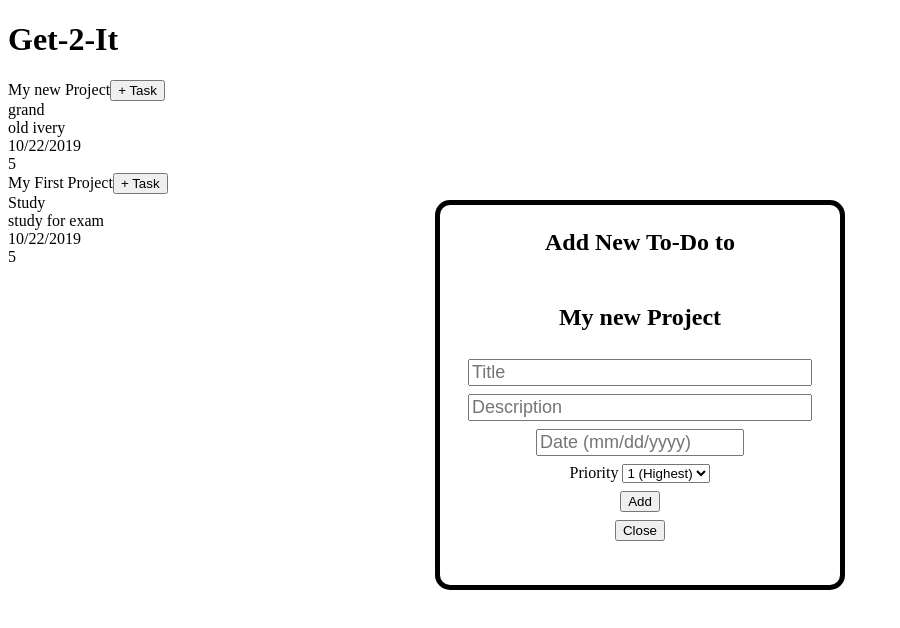
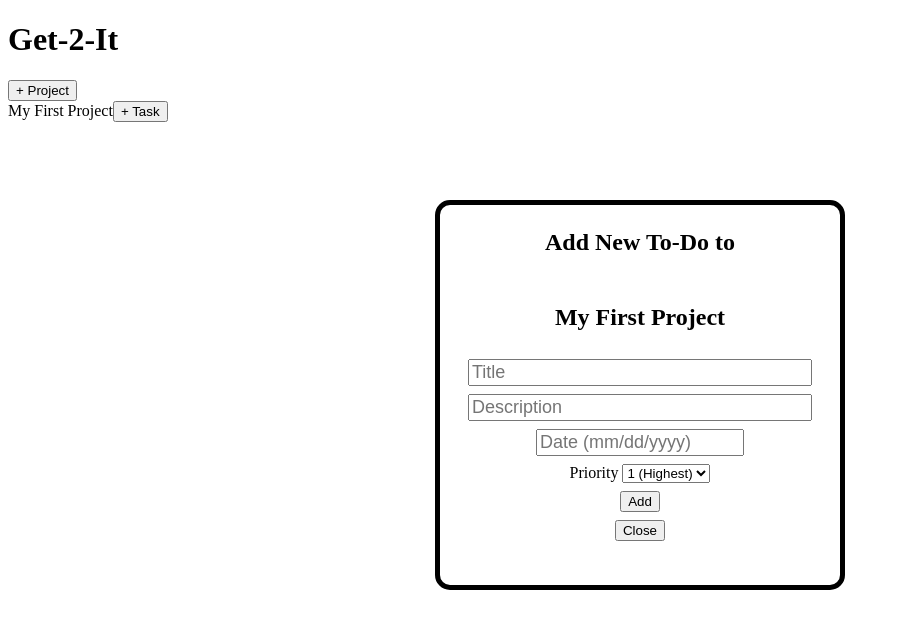
Before and after one commit to garyarzuma/To-Do-List, a website built with webpack: page dist/index.html in a window 1280 px wide. Both pictures are taken after a click on the button "+ Task". Shown: the whole page, without its empty margins (0-900 px from the left). Built offline with nearby package versions, Linux system fonts and the light colour scheme.

Commit message:
Added +Project Button to create more projects

```diff
--- a/src/addItemPopUp.js
+++ b/src/addItemPopUp.js
@@ -28,6 +28,7 @@ const addItemPopUp = (() => {
                 myForm.dropdown.value);
 
         myItem.myProject = selectedProject.textContent;
+       // JSON.parse(selectedProject.textContent).addTask(myItem); need to add array that holds projects
 
         addToDOM.displayTask(myItem);
 
--- /dev/null
+++ b/src/addProjectPopUp.js
@@ -0,0 +1,37 @@
+import addToDOM from './addToDOM';
+import projectItem from './projectItem';
+
+const addProjectPopUp = (() => {
+    const myForm = document.getElementById('myProjectForm');
+
+    const showForm = () => {
+        myForm.style.display = "block";
+    }
+
+    const closeForm = () => myForm.style.display = "none";
+
+
+    const clearForm = (myForm) => {
+        myForm.title.value = "";
+        myForm.description.value = "";
+    }
+
+    const handleFormInput = (e) => {
+        const myForm = e.target.form;
+
+        const myProject = projectItem(myForm.title.value,
+                myForm.description.value);
+
+       // JSON.parse(selectedProject.textContent).addTask(myItem); need to add array that holds projects
+
+        addToDOM.displayProject(myProject);
+
+        closeForm();
+        clearForm(myForm);
+
+    }
+
+    return{showForm, closeForm, handleFormInput,};
+})();
+
+ export default addProjectPopUp;
--- a/src/addToDOM.js
+++ b/src/addToDOM.js
@@ -23,7 +23,7 @@ const addToDOM = (() => {
         const myTaskDiv = document.createElement('div');
 
         myTaskDiv.className = "taskItem";
-        console.log(myTask.myProject)
+
         const myProjectDiv = document.getElementById(`${myTask.myProject}`)
 
         myProjectDiv.appendChild(myTaskDiv);
--- a/src/eventListener.js
+++ b/src/eventListener.js
@@ -1,6 +1,17 @@
 import addItemPopUp from "./addItemPopUp";
+import addProjectPopUp from './addProjectPopUp';
 
 const eventListener = (() => {
+
+    const openProjectPopUpDiv = document.querySelector('.addProjectPopUp');
+    openProjectPopUpDiv.addEventListener("click", addProjectPopUp.showForm);
+
+    const closeProjectPopUpDiv = document.querySelector('.closeProjectButton');
+    closeProjectPopUpDiv.addEventListener("click", addProjectPopUp.closeForm);
+
+    const submitProjectDiv = document.querySelector('.addProjectButton');
+    submitProjectDiv.addEventListener("click", addProjectPopUp.handleFormInput);
+
     const closePopUpDiv = document.querySelector('.closeButton');
     closePopUpDiv.addEventListener("click", addItemPopUp.closeForm); //import addItemPopUp.js
 
--- a/src/index.js
+++ b/src/index.js
@@ -2,33 +2,12 @@ import addToDOM from './addToDOM';
 import toDoItem from './toDoItem';
 import projectItem from './projectItem';
 import addItemPopUp from './addItemPopUp';
+import addProjectPopUp from './addProjectPopUp';
 import eventListener from './eventListener';
 
 const index = (() => {
-    const testItem = toDoItem("Study", "study for exam", '10/22/2019', 5);
 
     const defaultProject = projectItem("My First Project");
-    const newProject = projectItem("My new Project");
-
-    newProject.addTask(testItem);
-    console.log(newProject)
-
-    const testItem2 = toDoItem("grand", "old ivery", '10/22/2019', 5);
-
-    newProject.addTask(testItem2);
-    console.log(newProject)
-
-    newProject.removeTask(testItem);
-    console.log(newProject)
-
-    newProject.removeTask(testItem2);
-    console.log(newProject)
-
-    addToDOM.displayProject(newProject);
     addToDOM.displayProject(defaultProject);
 
-    addToDOM.displayTask(testItem);
-
-    testItem2.myProject = newProject.title;
-    addToDOM.displayTask(testItem2);
 })();
```
Also changed, not shown: dist/index.html, dist/main.js, dist/to-do-list.css.
